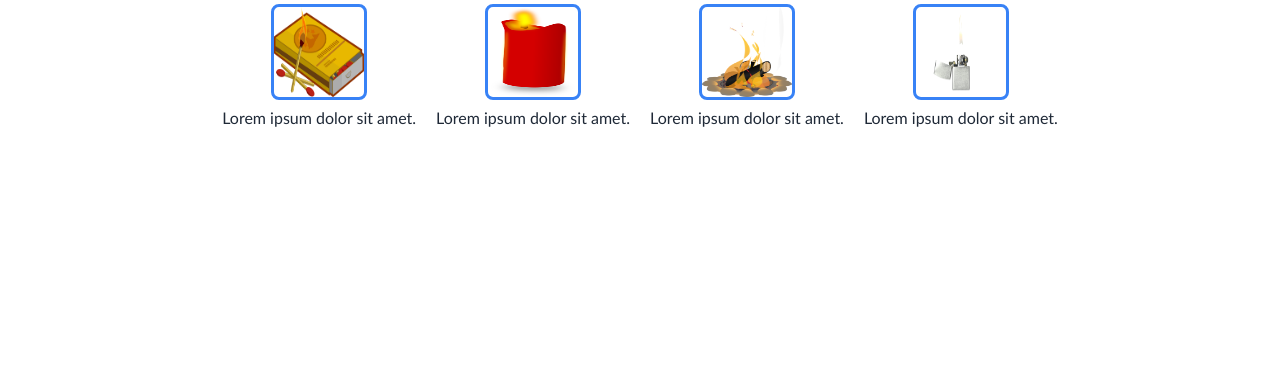
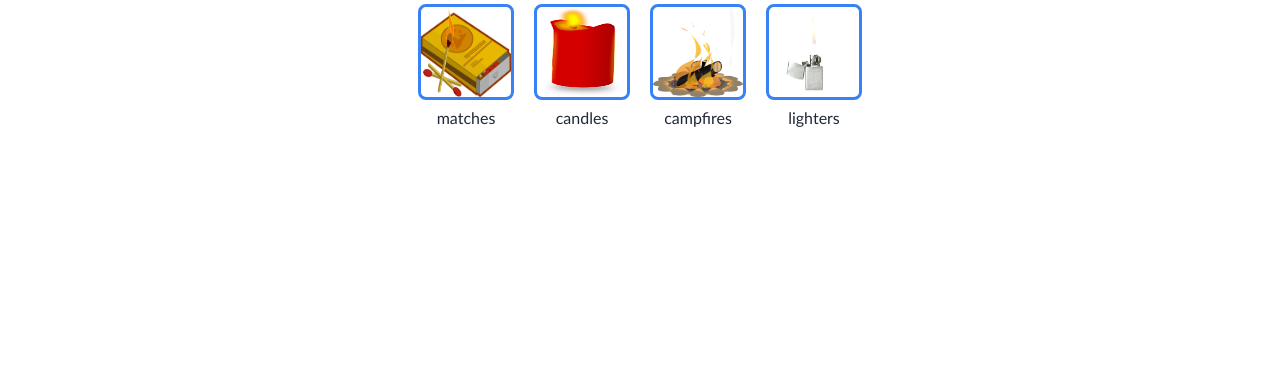
Before and after one commit to Belgarus/Websites, a plain HTML site: page Website.01/index.html in a window 1280 px wide. Shown: the part 425-800 px from the top of the page. Drawn offline with Linux system fonts and the light colour scheme.

Commit message:
added subtext to images

```diff
--- a/Website.01/index.html
+++ b/Website.01/index.html
@@ -33,19 +33,19 @@
     <div class="grid">
       <div class="grid-item">
         <img src="./images/01.matches.png" alt="Matches">
-        <p>Lorem ipsum dolor sit amet.</p>
+        <p>matches</p>
       </div>
       <div class="grid-item">
         <img src="./images/02.candle.png" alt="Candle">
-        <p>Lorem ipsum dolor sit amet.</p>
+        <p>candles</p>
       </div>
       <div class="grid-item">
         <img src="./images/03.campfire.png" alt="Campfire">
-        <p>Lorem ipsum dolor sit amet.</p>
+        <p>campfires</p>
       </div>
       <div class="grid-item">
         <img src="./images/04.lighter.png" alt="Lighter">
-        <p>Lorem ipsum dolor sit amet.</p>
+        <p>lighters</p>
       </div>
     </div>
   </div>
```
